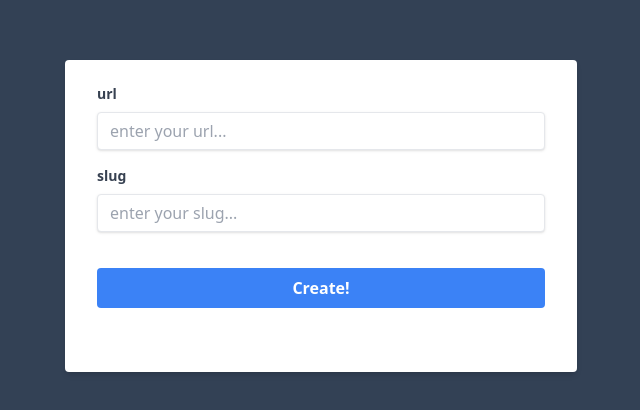
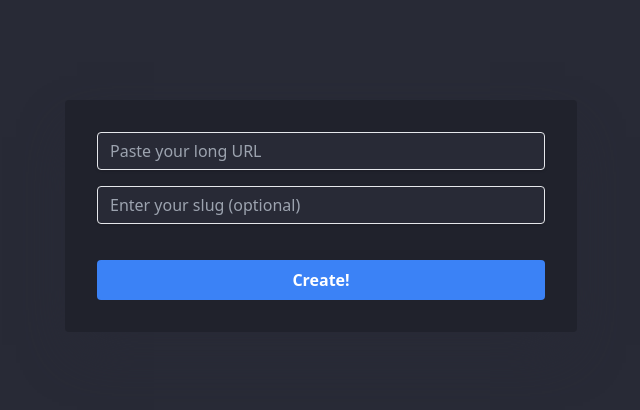
Before and after one commit to flynnjh/cutelinks, a Next.js app: page / in a window 1280 px wide. Shown: the part 176-586 px from the top of the page, without its empty margins (319-959 px from the left). Built offline with nearby package versions, Linux system fonts and the light colour scheme.

Commit message:
Improvments to UI, Backend Changes.
UI is now in dark theme thanks to daisyUI, I will replace it with my own
theming later. Modified /create to return url and slug instead of a
message because that was stupid.

```diff
--- a/components/Form.jsx
+++ b/components/Form.jsx
@@ -1,5 +1,6 @@
 import axios from "axios";
 import { nanoid } from "nanoid";
+import Link from "next/link";
 import { useEffect, useState } from "react";
 
 const Form = () => {
@@ -10,19 +11,13 @@ const Form = () => {
 
   const handleSubmit = async () => {
 
-    if (!slug) {
-        let id = nanoid();
-        id = id.toLowerCase().slice(0, 2);
-        setSlug(id);
-    }
-
     axios
         .post(`/api/create/${slug}`, {
             url: url,
             slug: slug,
         })
         .then(function (response) {
-            setMessage(response.data.message);
+            setMessage(`/${response.data.slug}`);
             setSlug("");
         })
         .catch(function (error) {
@@ -34,52 +29,51 @@ const Form = () => {
     };
 
     useEffect(() => {
-        if (!slug) {
-            let id = nanoid();
-            id = id.toLowerCase().slice(0, 2);
-            setSlug(id);
+      if (!slug) {
+        const characters = 'abcdefghiklmnopqrstuvwxyz_-24689';
+        let id = "";
+
+        while (id.length < 4) {
+          id += characters[Math.floor(Math.random() * characters.length)];
         }
+
+        setSlug(id);
+    }
     }, [handleSubmit]);
 
   return (
-    <div class="w-full max-w-lg max-h-lg">
-      <form class="bg-white shadow-md rounded px-8 pt-6 pb-8 mb-4">
-        <div class="mb-4">
-          <label class="block text-gray-700 text-sm font-bold mb-2" for="url">
-            url
-          </label>
+    <div className="w-full max-w-lg max-h-lg">
+      <form className="bg-base-300 shadow-2xl shadow-base-100 rounded px-8 pt-6 pb-8 mb-4">
+        <div className="mb-4 mt-2">
           <input
-            class="shadow appearance-none border rounded w-full py-2 px-3 text-gray-700 leading-tight focus:outline-none focus:shadow-outline"
+            className="shadow appearance-none border rounded w-full py-2 px-3 leading-tight focus:outline-none focus:shadow-outline bg-base-100"
             id="url"
             type="text"
-            placeholder="enter your url..."
+            placeholder="Paste your long URL"
             onChange={(e) => setURL(e.target.value)}
           />
         </div>
-        <div class="mb-6">
-          <label class="block text-gray-700 text-sm font-bold mb-2" for="slug">
-            slug
-          </label>
+        <div className="mb-6">
           <input
-            class="shadow appearance-none border rounded w-full py-2 px-3 text-gray-700 mb-3 leading-tight focus:outline-none focus:shadow-outline"
+            className="shadow appearance-none border rounded w-full py-2 px-3 mb-3 leading-tight focus:outline-none focus:shadow-outline bg-base-100"
             id="slug"
             type="text"
-            placeholder="enter your slug..."
+            placeholder="Enter your slug (optional)"
             onChange={(e) => setSlug(e.target.value)}
           />
         </div>
-        <div class="flex items-center justify-between">
+        <div className="flex items-center justify-between">
           <button
-            class="bg-blue-500 hover:bg-blue-700 text-white font-bold py-2 px-4 rounded focus:outline-none focus:shadow-outline w-full"
+            className="bg-blue-500 hover:bg-blue-700 text-white font-bold py-2 px-4 rounded focus:outline-none focus:shadow-outline w-full"
             type="button"
             onClick={handleSubmit}
           >
             Create!
           </button>
         </div>
-        <div className="p-4 font-semibold">
-            {message ? <h1>{message}</h1> : null}
-        </div>
+        {message ?<div className="flex justify-center pt-6 font-semibold">
+            <Link href={message}><h1 className="text-blue-400 hover:underline">{message} created successfully!</h1></Link>
+        </div> : null}
       </form>
     </div>
   );
--- a/package.json
+++ b/package.json
@@ -11,6 +11,7 @@
   "dependencies": {
     "@prisma/client": "^4.1.1",
     "axios": "^0.27.2",
+    "daisyui": "^2.20.0",
     "nanoid": "^4.0.0",
     "next": "12.2.3",
     "react": "18.2.0",
--- a/pages/[slug].js
+++ b/pages/[slug].js
@@ -3,7 +3,7 @@ import { useRouter } from 'next/router';
 import { useEffect, useState } from 'react';
 import axios from 'axios';
 
-export default function slug() {
+export default function Slug() {
 
   const [ error, setError ] = useState(false);
   const router = useRouter();
@@ -20,7 +20,6 @@ export default function slug() {
 
   useEffect(() => {
     if (router.isReady) {
-      console.log(router.query);
       const slug = router.query.slug;
       getSlug(slug);
     }
--- a/pages/api/create/[slug].js
+++ b/pages/api/create/[slug].js
@@ -23,6 +23,7 @@ export default async (req, res) => {
   });
 
   return res.status(200).json({
-    message: `${req.query.slug} with url ${req.body.url} successfully created!`,
+    url: `${data.url}`,
+    slug: `${data.slug}`
   });
 };
--- a/pages/index.js
+++ b/pages/index.js
@@ -2,7 +2,7 @@ import Form from "../components/Form";
 
 export default function Home() {
   return (
-    <div class="flex h-screen justify-center place-items-center bg-slate-700">
+    <div className="flex h-screen justify-center place-items-center">
       <Form/>
     </div>
   );
--- a/tailwind.config.js
+++ b/tailwind.config.js
@@ -7,5 +7,8 @@ module.exports = {
   theme: {
     extend: {},
   },
-  plugins: [],
+  plugins: [require("daisyui")],
+  daisyui: {
+    themes: ['dracula']
+  }
 }
```
Also changed, not shown: 1 other file (tests, documents, lock files or other folders).
